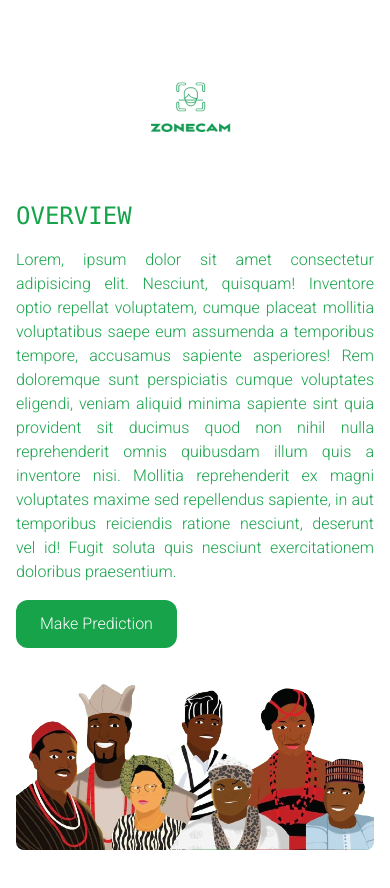
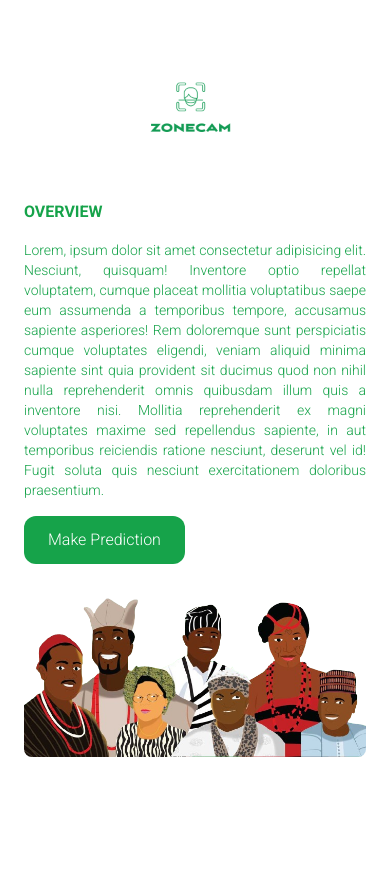
Before and after one commit to wemmy6673/zonecam, a React (Vite) app: page /LandingPage in a window 390 px wide. After the commit the page ends 844 px from the top, so only its background shows below. Built offline with nearby package versions, Linux system fonts and the light colour scheme.

Commit message:
landing page edits

```diff
--- a/src/components/LandingPage.jsx
+++ b/src/components/LandingPage.jsx
@@ -11,7 +11,7 @@ const LandingPage = () => {
             <Header />
 
 
-            <div className='flex flex-col-reverse pb-10 md:flex-row px-4 md:px-20 md:space-x-20'>
+            <div className='flex flex-col-reverse pb-10 md:flex-row px-6 md:px-20 md:space-x-20'>
                 <div className='w-full md:w-2/4'>
 
                     <img src={Nigerians} alt="Nigerians" className='rounded-lg' />
@@ -20,8 +20,8 @@ const LandingPage = () => {
 
 
                 <div className='flex flex-col space-y-4 md:w-1/3'>
-                    <h1 className='text-green-600 text-2xl font-mono'>OVERVIEW</h1>
-                    <p className='text-green-600 text-justify font-light'>Lorem, ipsum dolor sit amet consectetur adipisicing elit. Nesciunt, quisquam! Inventore optio repellat voluptatem, cumque placeat mollitia voluptatibus saepe eum assumenda a temporibus tempore, accusamus sapiente asperiores! Rem doloremque sunt perspiciatis cumque voluptates eligendi, veniam aliquid minima sapiente sint quia provident sit ducimus quod non nihil nulla reprehenderit omnis quibusdam illum quis a inventore nisi. Mollitia reprehenderit ex magni voluptates maxime sed repellendus sapiente, in aut temporibus reiciendis ratione nesciunt, deserunt vel id! Fugit soluta quis nesciunt exercitationem doloribus praesentium.</p>
+                    <h1 className='text-green-600 text-md font-bold'>OVERVIEW</h1>
+                    <p className='text-green-600 text-justify font-light text-sm'>Lorem, ipsum dolor sit amet consectetur adipisicing elit. Nesciunt, quisquam! Inventore optio repellat voluptatem, cumque placeat mollitia voluptatibus saepe eum assumenda a temporibus tempore, accusamus sapiente asperiores! Rem doloremque sunt perspiciatis cumque voluptates eligendi, veniam aliquid minima sapiente sint quia provident sit ducimus quod non nihil nulla reprehenderit omnis quibusdam illum quis a inventore nisi. Mollitia reprehenderit ex magni voluptates maxime sed repellendus sapiente, in aut temporibus reiciendis ratione nesciunt, deserunt vel id! Fugit soluta quis nesciunt exercitationem doloribus praesentium.</p>
 
                     <Link to='./Predict'><button className='bg-green-600 text-white rounded-xl py-3 px-6'>Make Prediction</button></Link>
 
```
